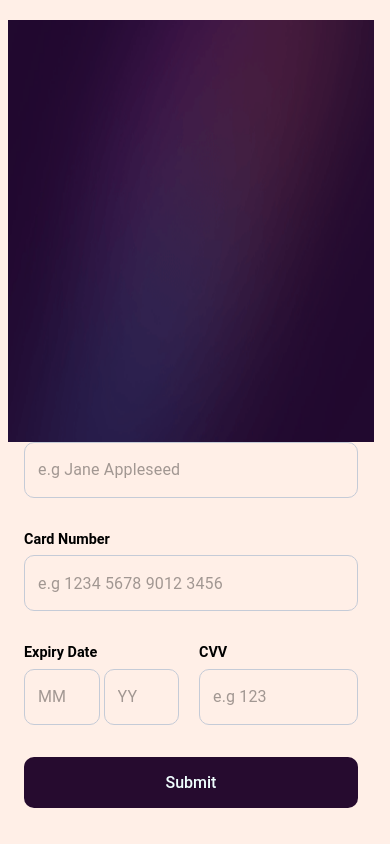
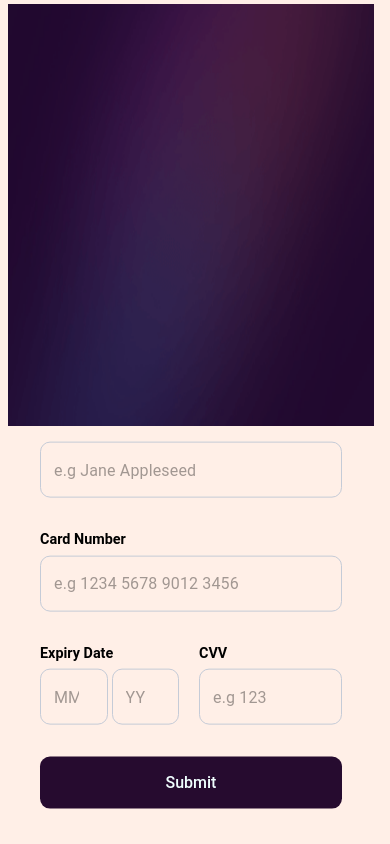
Before and after one commit to karar189/credit-card-portal-simplified-view, a React (Create React App) app: page / in a window 390 px wide. Built offline with nearby package versions, Linux system fonts and the light colour scheme.

Commit message:
fix: positioning

```diff
--- a/src/components/CardMain/CardContents/CardContents.jsx
+++ b/src/components/CardMain/CardContents/CardContents.jsx
@@ -81,9 +81,9 @@ const CardContents = () => {
 
   return (
     <>
-      <Grid>
+      <Grid className="cardContents">
         <Container>
-          <Grid>
+          <Grid p={2}>
             <form onSubmit={handleSubmit}>
               <div className="form-box">
                 <CssTextField
--- a/src/components/CardMain/CardContents/style.css
+++ b/src/components/CardMain/CardContents/style.css
@@ -1,9 +1,16 @@
 .cardContents {
   position: relative;
   top: 50%;
-  left: 70%;
+  left: 60%;
   transform: translate(-50%, -50%);
-  width: 100%;
+  width: 70%;
+}
+@media screen and (max-width: 768px) {
+  .cardContents {
+    width: 100%;
+    left: 50%;
+    top: 50%;
+  }
 }
 
 .form-box {
```
